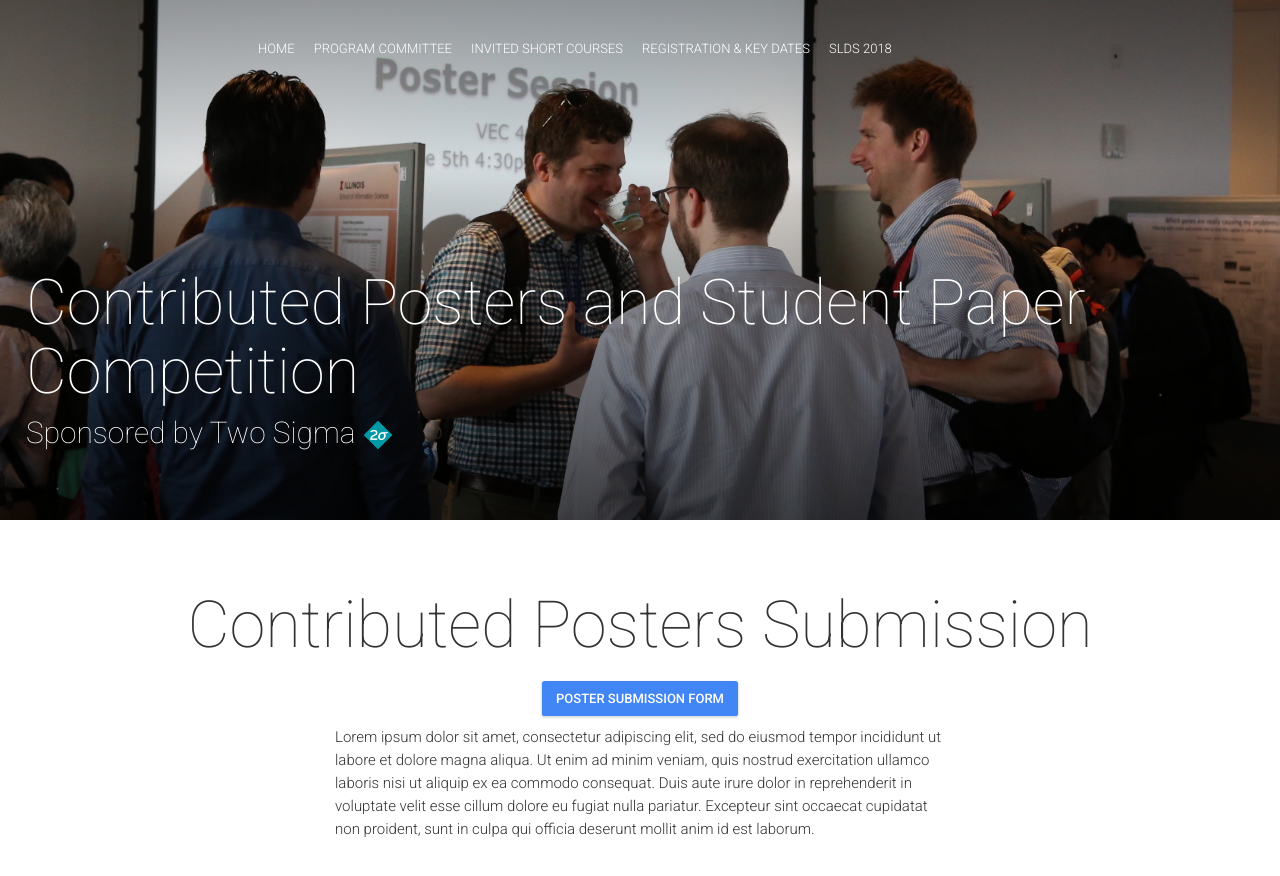
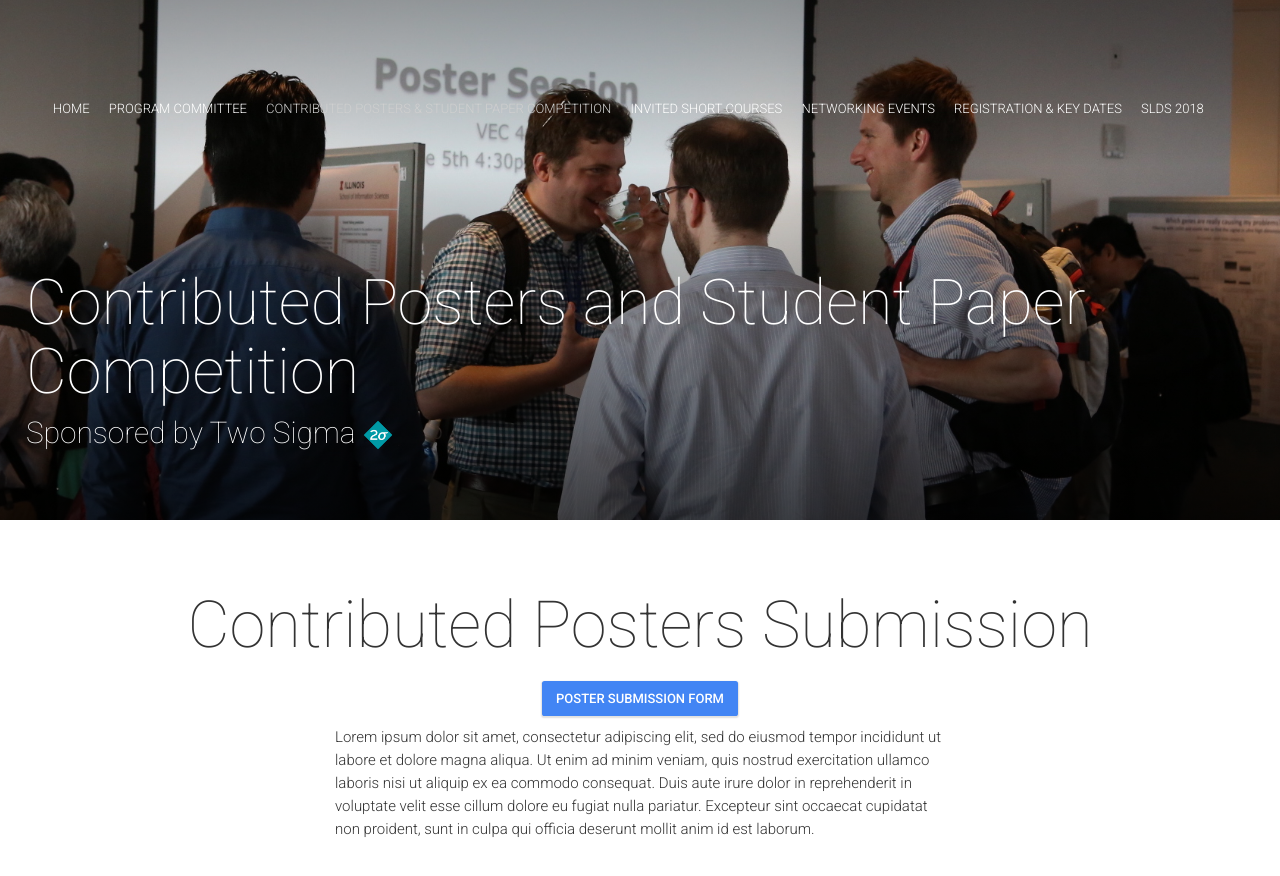
Before and after one commit to ASASLDS/SLDS2020, a Jekyll site: the page built from posters.html, in a window 1280 px wide and 900 px high. Shown: the top 876 px of the window. Built offline with Jekyll 4.4.1, drawn with Linux system fonts in a browser that asks for light colours; nearby versions of some CDN libraries; comment, search, counter and statistics services are not loaded.

Commit message:
Add new links to navbar

```diff
--- a/_config.yml
+++ b/_config.yml
@@ -44,7 +44,9 @@ c4sponsorsUrl: "/assets/SLDS_2020_Sponsors.pdf"
 navigationLinks:
  - {permalink: "/", text: "Home"}
  - {permalink: "/team/", text: "Program Committee"}
+ - {permalink: "/posters/", text: "Contributed Posters & Student Paper Competition"}
  - {permalink: "/courses/", text: "Invited Short Courses"}
+ - {permalink: "/networking/", text: "Networking Events"}
  - {permalink: "/registration/", text: "Registration & Key Dates"}
  - {link: "https://publish.illinois.edu/sldsc2018/", text: "SLDS 2018"}
 # - {permalink: "/blog/", text: "Blog"}
```
